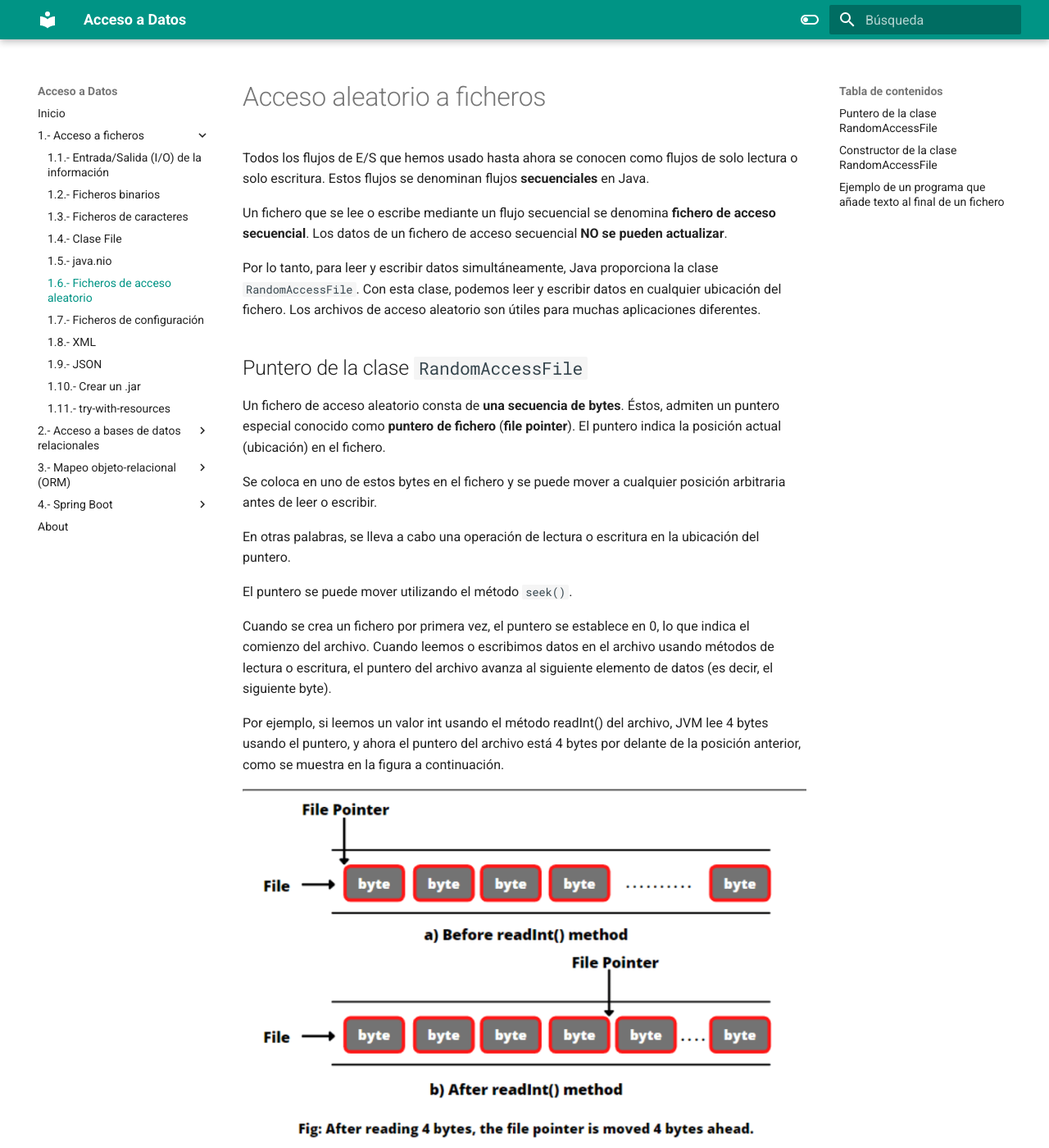
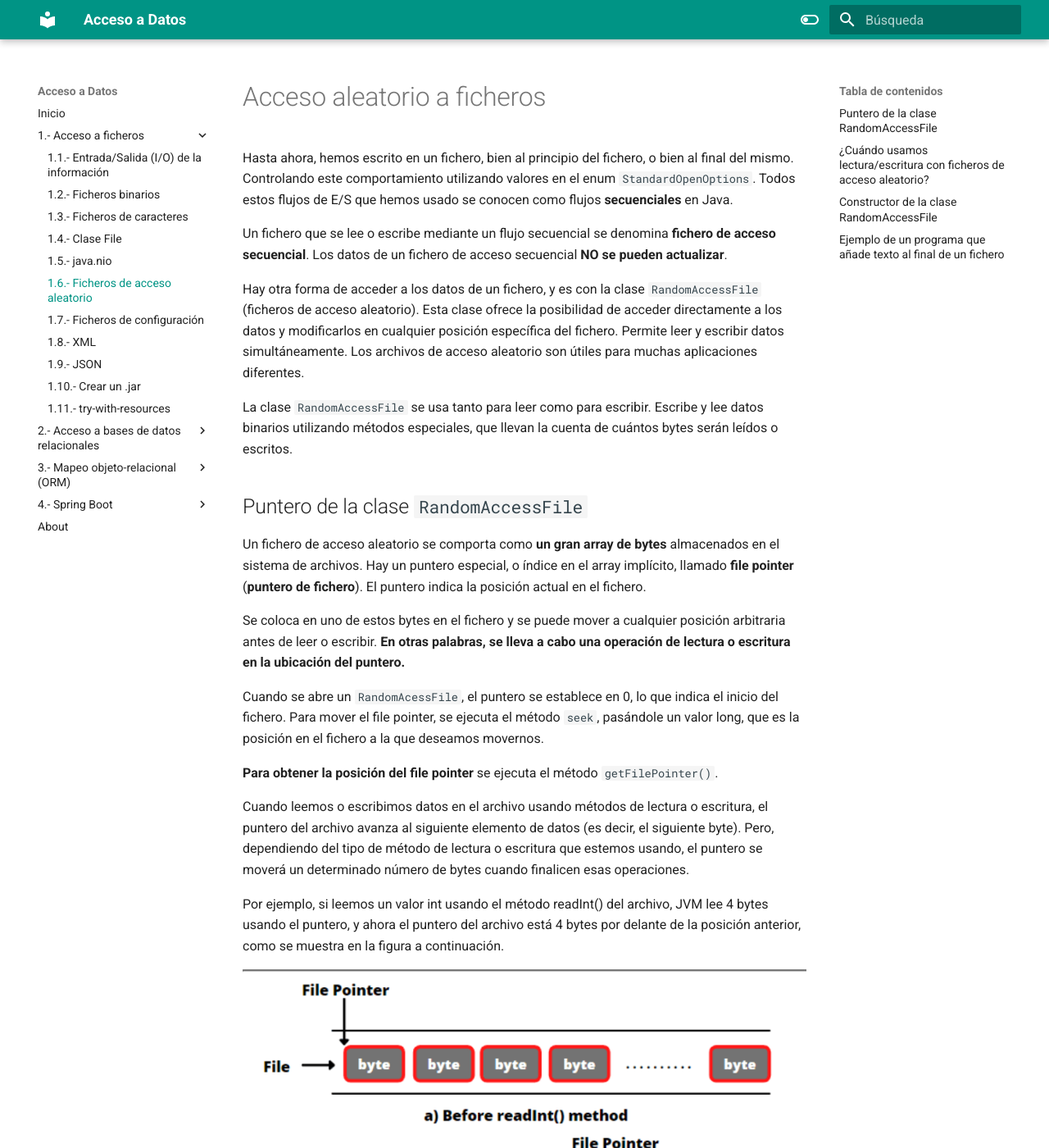
Before and after one commit to martipatgra/ada, an MkDocs documentation site: the page built from docs/ud1/16randomaccessfile.md, in a window 1280 px wide and 1400 px high. Shown: the whole window at 82% size. Built offline with MkDocs 1.6.1 and Material for MkDocs 9.7.7, drawn with Linux system fonts in a browser that asks for light colours; some of the changed text lies outside the part shown.

Commit message:
actualiz randomacessfile

````diff
--- a/docs/ud1/16randomaccessfile.md
+++ b/docs/ud1/16randomaccessfile.md
@@ -1,23 +1,27 @@
 # Acceso aleatorio a ficheros
 
-Todos los flujos de E/S que hemos usado hasta ahora se conocen como flujos de solo lectura o solo escritura. Estos flujos se denominan flujos **secuenciales** en Java.
+Hasta ahora, hemos escrito en un fichero, bien al principio del fichero, o bien al final del mismo. Controlando este comportamiento utilizando valores en el enum `StandardOpenOptions`.
+Todos estos flujos de E/S que hemos usado se conocen como flujos **secuenciales** en Java.
 
 Un fichero que se lee o escribe mediante un flujo secuencial se denomina **fichero de acceso secuencial**. Los datos de un fichero de acceso secuencial **NO se pueden actualizar**.
 
-Por lo tanto, para leer y escribir datos simultáneamente, Java proporciona la clase `RandomAccessFile`. Con esta clase, podemos leer y escribir datos en cualquier ubicación del fichero. Los archivos de acceso aleatorio son útiles para muchas aplicaciones diferentes.
+Hay otra forma de acceder a los datos de un fichero, y es con la clase `RandomAccessFile` (ficheros de acceso aleatorio). Esta clase ofrece la posibilidad de acceder directamente a los datos y modificarlos en cualquier posición específica del fichero. Permite leer y escribir datos simultáneamente. Los archivos de acceso aleatorio son útiles para muchas aplicaciones diferentes.
+
+La clase `RandomAccessFile` se usa tanto para leer como para escribir. Escribe y lee datos binarios utilizando métodos especiales, que llevan la cuenta de cuántos bytes serán leídos o escritos.
 
 ## Puntero de la clase `RandomAccessFile`
 
-Un fichero de acceso aleatorio consta de **una secuencia de bytes**.
-Éstos, admiten un puntero especial conocido como **puntero de fichero** (**file pointer**). El puntero indica la posición actual (ubicación) en el fichero.
+Un fichero de acceso aleatorio se comporta como **un gran array de bytes** almacenados en el sistema de archivos.
+Hay un puntero especial, o índice en el array implícito, llamado **file pointer** (**puntero de fichero**). El puntero indica la posición actual en el fichero.
 
 Se coloca en uno de estos bytes en el fichero y se puede mover a cualquier posición arbitraria antes de leer o escribir.
+**En otras palabras, se lleva a cabo una operación de lectura o escritura en la ubicación del puntero.**
 
-En otras palabras, se lleva a cabo una operación de lectura o escritura en la ubicación del puntero.
+Cuando se abre un `RandomAcessFile`, el puntero se establece en 0, lo que indica el inicio del fichero. Para mover el file pointer, se ejecuta el método `seek`, pasándole un valor long, que es la posición en el fichero a la que deseamos movernos.
 
-El puntero se puede mover utilizando el método `seek()`.
+**Para obtener la posición del file pointer** se ejecuta el método `getFilePointer()`.
 
-Cuando se crea un fichero por primera vez, el puntero se establece en 0, lo que indica el comienzo del archivo. Cuando leemos o escribimos datos en el archivo usando métodos de lectura o escritura, el puntero del archivo avanza al siguiente elemento de datos (es decir, el siguiente byte).
+Cuando leemos o escribimos datos en el archivo usando métodos de lectura o escritura, el puntero del archivo avanza al siguiente elemento de datos (es decir, el siguiente byte). Pero, dependiendo del tipo de método de lectura o escritura que estemos usando, el puntero se moverá un determinado número de bytes cuando finalicen esas operaciones.
 
 Por ejemplo, si leemos un valor int usando el método readInt() del archivo, JVM lee 4 bytes usando el puntero, y ahora el puntero del archivo está 4 bytes por delante de la posición anterior, como se muestra en la figura a continuación.
 
@@ -30,6 +34,13 @@ raf.seek(position); //mueve el puntero a una posición
 raf.seek(0); //mueve el puntero al inicio del fichero
 raf.seek(raf.length()); //mueve el puntero al final del fichero
 ```
+
+## ¿Cuándo usamos lectura/escritura con ficheros de acceso aleatorio?
+
+Imagina que tenemos un fichero con mucho millones de registros, y en un momento dado, necesitas acceder a unos 50 registros solamente. En vez de cargar un millón de registros en memoria, se puede cargar simplemente un array o mapa, con información sobre cómo localizar los registros deseados en el fichero.
+No queremos usar acceso secuencial, y leer desde el principio del fichero, que pueden ser 10 millones de registros, comprobando cada uno para ver si coincide.
+
+RandomAccessFile nos permite avanzar o retroceder rápidamente a una posición específica del fichero. Es decir, nos permite leer solo los datos importantes que necesita mi aplicación.
 
 ## Constructor de la clase RandomAccessFile
 
@@ -45,12 +56,13 @@ Para construir un objeto de la clase tenemos que especificar el modo (**mode**)
 
 ```java
 public static void main(String[] args) {
-    RandomAccessFile file = null;
-    try {
-        file = new RandomAccessFile("file.txt", "rw");
-        file.seek(file.length()); // Moving file pointer to the end.
-        file.writeBytes("\nJava"); // Append text.
-        file.close();
+    //Se abre con el puntero al inicio del fichero
+    try (RandomAccessFile ra = new RandomAccessFile("files/file.dat", "rw")) {
+        ra.writeUTF("Java");
+        ra.writeChar('\n');
+        ra.seek(0); //muevo el puntero al inicio del fichero
+        ra.seek(ra.length());//muevo el punto al final del fichero
+        ra.writeUTF("Acceso aleatorio");
     } catch (IOException e) {
         throw new RuntimeException(e);
     }
````
Also changed, not shown: docs/ud1/19jsonfiles.md (+1 -1 lines), site/search/search_index.json, site/sitemap.xml, site/ud1/16randomaccessfile/index.html, site/ud1/19jsonfiles/index.html, 1 other file.
